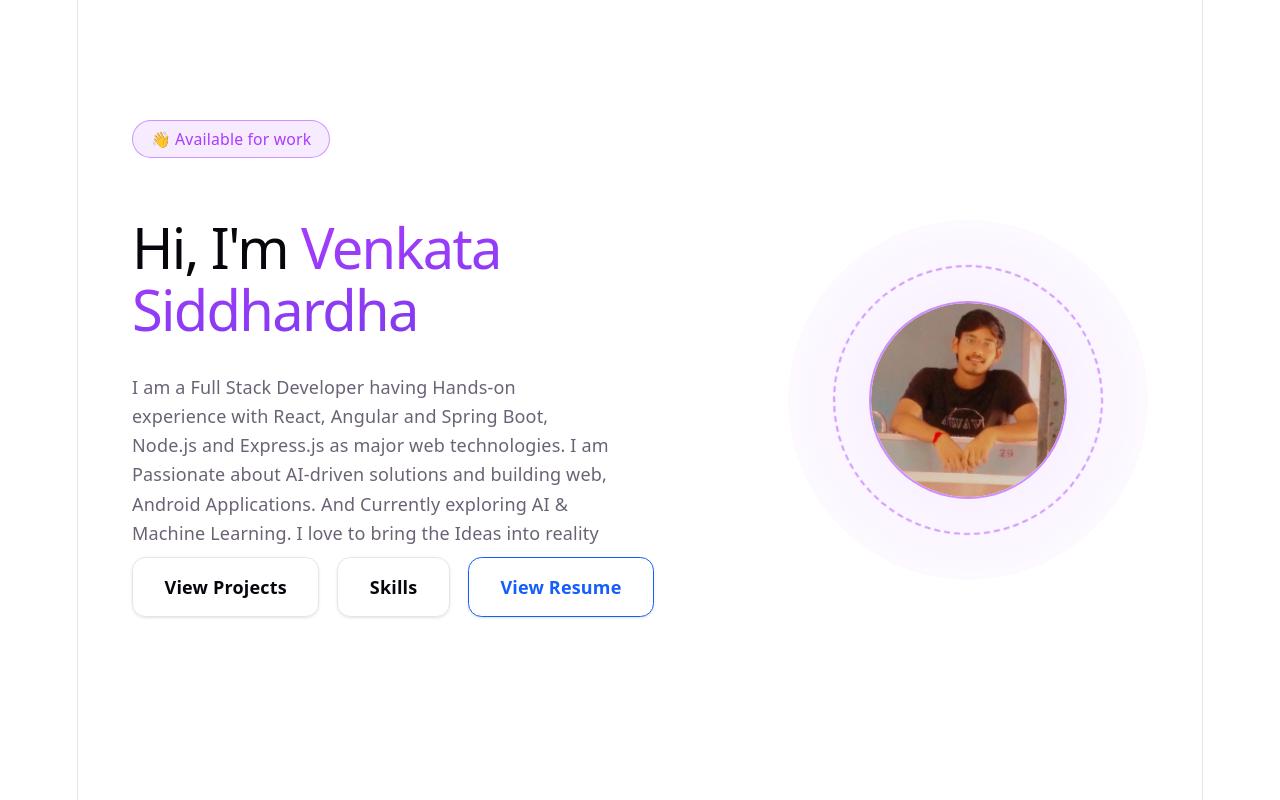
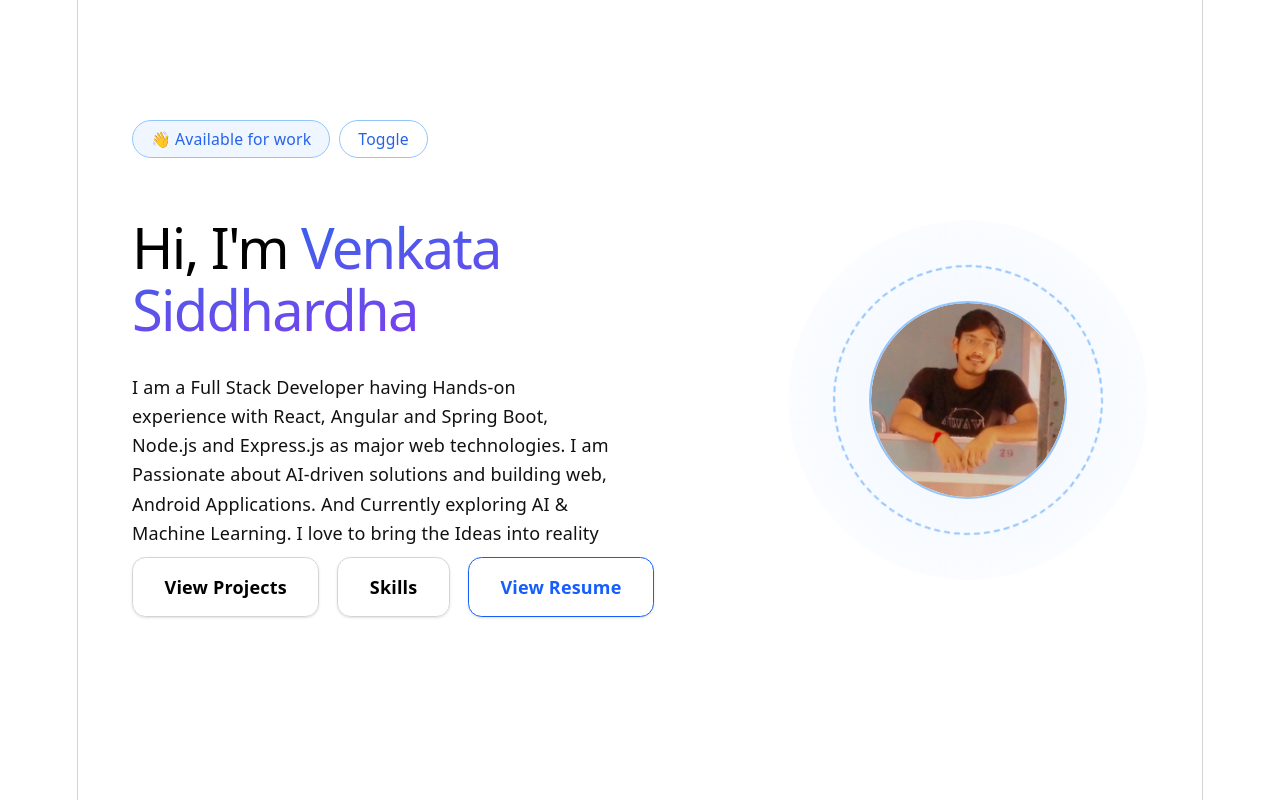
Before and after one commit to siddhu-1729/Portifolio, a React (Vite) app in the folder portifolio/: page / in a window 1280 px wide. Shown: the top 800 px of the page. Built offline with nearby package versions, Linux system fonts and the light colour scheme.

Commit message:
Theme Added

```diff
--- a/portifolio/src/App.jsx
+++ b/portifolio/src/App.jsx
@@ -1,10 +1,14 @@
 import './App.css'
 import Hero from './components/Hero'
-
+import {useContext} from "react";
+import {theme} from "./context/ThemeContext"
 function App() {
+  const {darkMode} = useContext(theme)
   return (
     <>
+    <div className={darkMode?"dark":""}>
       <Hero />
+    </div>
     </>
   )
 }
--- a/portifolio/src/components/Hero.jsx
+++ b/portifolio/src/components/Hero.jsx
@@ -1,6 +1,10 @@
 import profileImg from '../assets/me.jpg';
 import { useState, useContext } from 'react';
 import { motion, AnimatePresence } from 'framer-motion';
+
+// context API
+import { theme } from '../context/ThemeContext.jsx'
+
 import Contact from './contact';
 import Projects from './Projects';
 import Experience from './Experience';
@@ -8,6 +12,8 @@ import Achievements from './Achievements';
 function Hero() {
   const [showTech, setShowTech] = useState(false);
   const [project, setProject] = useState(false);
+
+  const{darkMode,toggleTheme} = useContext(theme);
 
   const containerVariants = {
     hidden: { opacity: 0 },
@@ -31,10 +37,15 @@ function Hero() {
 
   return (
     <>
-      <section className="flex flex-col-reverse md:flex-row items-center justify-between gap-12 min-h-svh px-6 md:px-12 py-20 relative overflow-hidden text-left sm:text-center md:text-left">
+      <section className={`flex flex-col-reverse md:flex-row items-center justify-between gap-12 min-h-svh px-6 md:px-12 py-20 relative overflow-hidden text-left sm:text-center md:text-left`}>
         <div className="flex-1 max-w-[600px] animate-fade-slide-up">
+          <div className="flex flex-row gap-2">
           <div className="inline-flex items-center gap-2 px-4 py-1.5 rounded-full bg-(--accent-bg) border border-(--accent-border) text-(--accent) text-sm font-medium mb-6 animate-fade-slide-down">
             👋 Available for work
+          </div>
+            <button onClick={toggleTheme} className="px-4 py-1.5 rounded-full bg-white dark:bg-white border border-(--accent-border) text-(--accent) text-sm font-medium mb-6 animate-fade-slide-down cursor-pointer">
+              {darkMode ? 'Back' : 'Toggle'}
+            </button>
           </div>
           <h1 className="text-[clamp(36px,5vw,64px)] font-bold tracking-tight leading-[1.1] mb-5 text-(--text-h)">
             Hi, I'm <span className="bg-linear-to-br from-(--accent) to-[#7c3aed] bg-clip-text text-transparent">Venkata Siddhardha</span>
@@ -63,7 +74,7 @@ function Hero() {
                href="/Siddhardha_Vemulamada_Resume.pdf"
 
                 rel="noopener noreferrer"
-                className="px-7 py-3.5 rounded-xl border font-semibold transition-all text-decoration-none shadow-sm border border-blue-600 text-blue-600 rounded-lg hover:bg-blue-50"
+                className="px-7 py-3.5 rounded-xl border font-semibold transition-all text-decoration-none shadow-sm border-blue-600 text-blue-600 hover:bg-blue-50"
                >
                View Resume
              </a>
@@ -131,7 +142,6 @@ function Hero() {
        <div className="">
          <Contact />
       </div>
-
     </>
   );
 }
--- /dev/null
+++ b/portifolio/src/context/ThemeContext.jsx
@@ -0,0 +1,22 @@
+import { createContext , useState} from "react";
+
+export const theme = createContext();
+
+export const ThemeProvider = ({children})=>{
+   const [darkMode ,setDarkMode] = useState(false);
+
+   const toggleTheme = ()=>{
+    setDarkMode(prev=>!prev);
+   };
+
+   return (
+    <theme.Provider
+      value={{
+        darkMode,
+        toggleTheme,
+      }}
+    >
+      {children}
+    </theme.Provider>
+  );
+}
--- a/portifolio/src/index.css
+++ b/portifolio/src/index.css
@@ -1,14 +1,17 @@
 @import "tailwindcss";
 
 :root {
-  --text: #6b6375;
-  --text-h: #08060d;
-  --bg: #fff;
-  --border: #e5e4e7;
-  --code-bg: #f4f3ec;
-  --accent: #aa3bff;
-  --accent-bg: rgba(170, 59, 255, 0.1);
-  --accent-border: rgba(170, 59, 255, 0.5);
+  --text: #111111;
+  --text-h:#000000;
+  --bg:#ffffff;
+  --accent: #2563eb;
+
+  --border: #d4d4d4;
+
+  --accent-bg: #eff6ff;
+  --accent-border: #93c5fd;
+
+  --code-bg: #f3f4f6;
   --social-bg: rgba(244, 243, 236, 0.5);
   --shadow:
     rgba(0, 0, 0, 0.1) 0 10px 15px -3px, rgba(0, 0, 0, 0.05) 0 4px 6px -2px;
@@ -30,6 +33,18 @@
   @media (max-width: 1024px) {
     font-size: 16px;
   }
+}
+
+.dark {
+  --bg: #0f172a;
+  --text: #e2e8f0;
+  --text-h: #ffffff;
+  --accent: #60a5fa;
+  --border: #334155;
+  --accent-bg: #1e293b;
+  --accent-border: #475569;
+
+  --code-bg: #1e293b;
 }
 
 @media (prefers-color-scheme: dark) {
--- a/portifolio/src/main.jsx
+++ b/portifolio/src/main.jsx
@@ -2,9 +2,12 @@ import { StrictMode } from 'react'
 import { createRoot } from 'react-dom/client'
 import './index.css'
 import App from './App.jsx'
+import { ThemeProvider } from './context/ThemeContext.jsx'
 
 createRoot(document.getElementById('root')).render(
    <StrictMode>
+    <ThemeProvider>
     <App />
+    </ThemeProvider>
   </StrictMode>
 )
```
